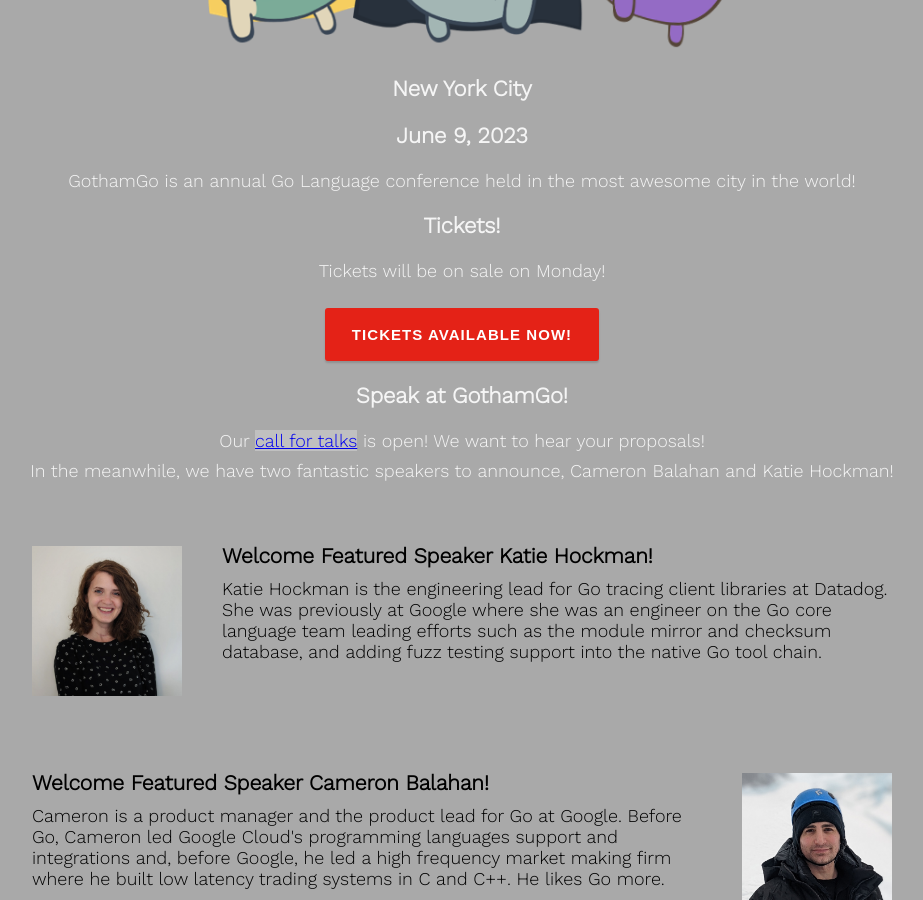
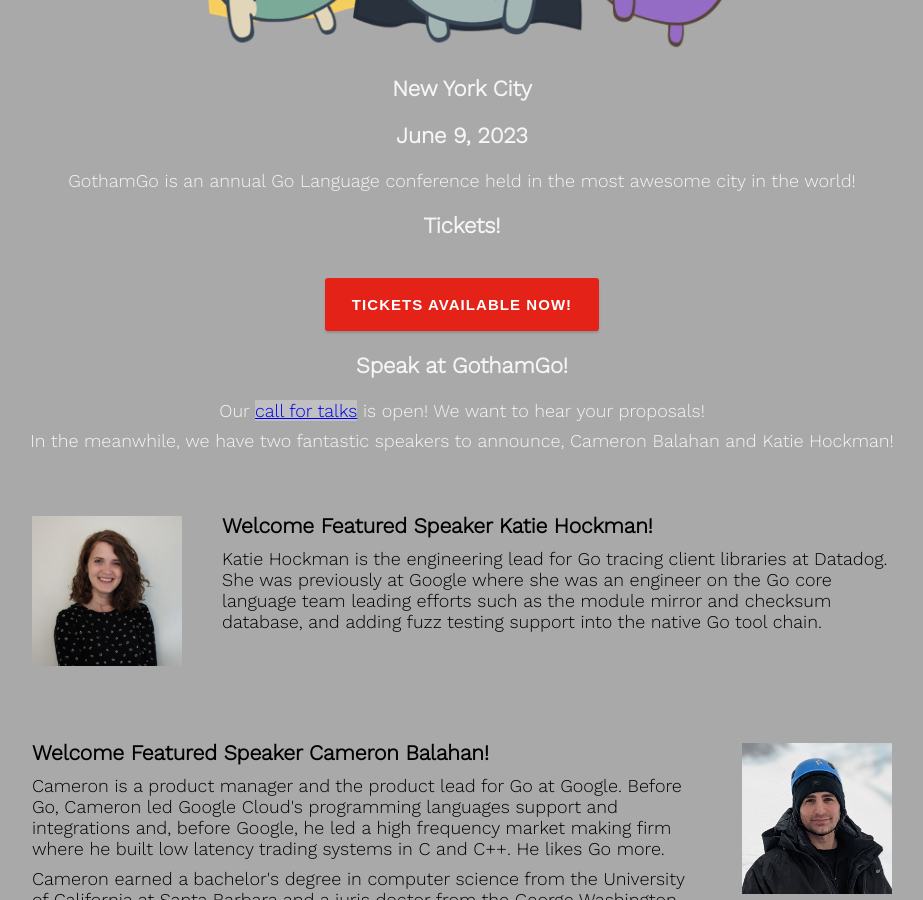
Before and after one commit to gothamgo/gothamgo.github.io, a Jekyll site: the page built from index.html, in a window 1280 px wide and 900 px high, scrolled down 385 px. Shown: the whole window, without its empty margins (178-1101 px from the left). Built offline with Jekyll 4.4.1, drawn with Linux system fonts in a browser that asks for light colours.

Commit message:
Update index.html

```diff
--- a/index.html
+++ b/index.html
@@ -22,7 +22,6 @@
     <!--
     <p>Tickets are available for GothamGo. Get yours today, before they sell out!</p>
     -->
-    <p>Tickets will be on sale on Monday!</p>
 
     <div id="ticket-button" style="font-family:Helvetica, arial; text-align: center; padding-top: 1em;" class="center">
       <a href="https://gothamgo.ticketleap.com/gotham-go-2023/" style="background-color:#E42217;font-size:15px;border-radius: 3px;-moz-border-radius:3px;-webkit-border-radius:3px;box-shadow: 0px 2px 2px 0px rgba(0, 0, 0, 0.15);display: inline-block;margin:0;text-align:center;text-decoration:none;font-weight:bold;color:#FFFFFF;letter-spacing: .07em;padding:18px 27px;font-family: arial,sans-serif !important;" target="_blank">TICKETS AVAILABLE NOW!</a>
```
